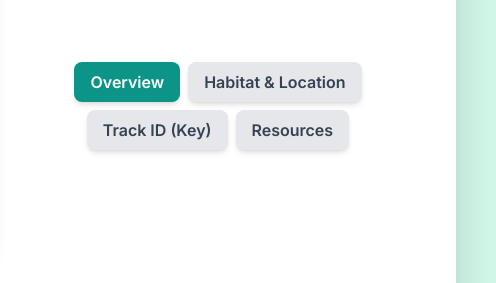
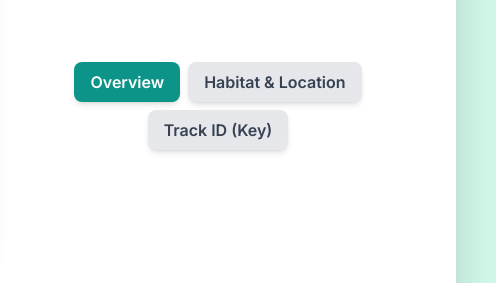
Before and after one commit to jeremiahcrow/endangeredturtles, a plain HTML site: page flattened_musk.html in a window 1280 px wide. Shown: the part 259-542 px from the top of the page, 632-1128 px from the left. Drawn offline with nearby package versions, Linux system fonts and the light colour scheme.

Commit message:
Update flattened_musk.html

```diff
--- a/flattened_musk.html
+++ b/flattened_musk.html
@@ -34,7 +34,6 @@
                     <button class="nav-btn bg-teal-600 text-white font-semibold py-2 px-4 rounded-lg shadow-md transition duration-200" data-slide="1">Overview</button>
                     <button class="nav-btn bg-gray-200 text-gray-700 font-semibold py-2 px-4 rounded-lg shadow-md transition duration-200" data-slide="2">Habitat & Location</button>
                     <button class="nav-btn bg-gray-200 text-gray-700 font-semibold py-2 px-4 rounded-lg shadow-md transition duration-200" data-slide="3">Track ID (Key)</button>
-                    <button class="nav-btn bg-gray-200 text-gray-700 font-semibold py-2 px-4 rounded-lg shadow-md transition duration-200" data-slide="4">Resources</button>
                 </nav>
             </div>
         </div>
```
